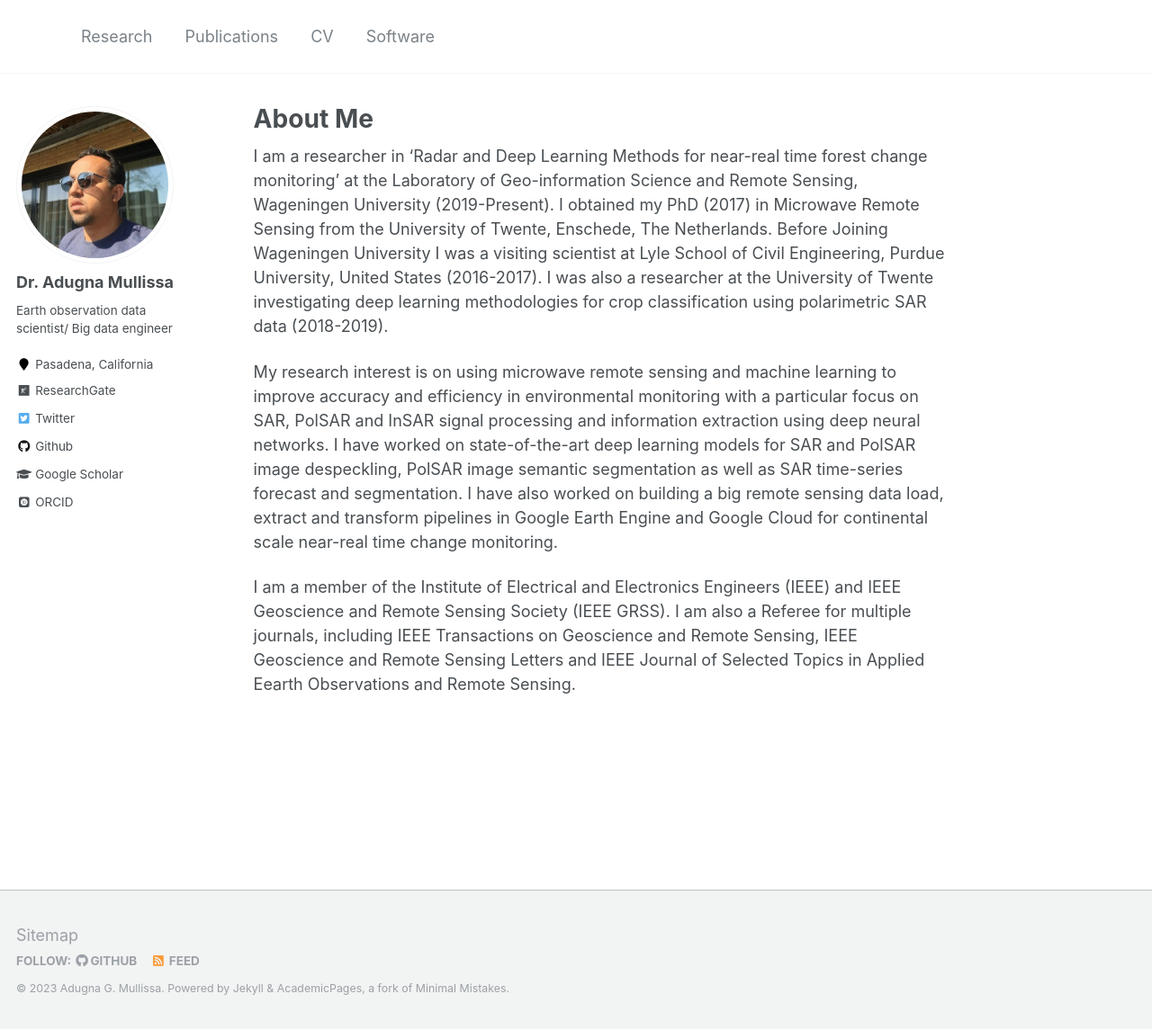
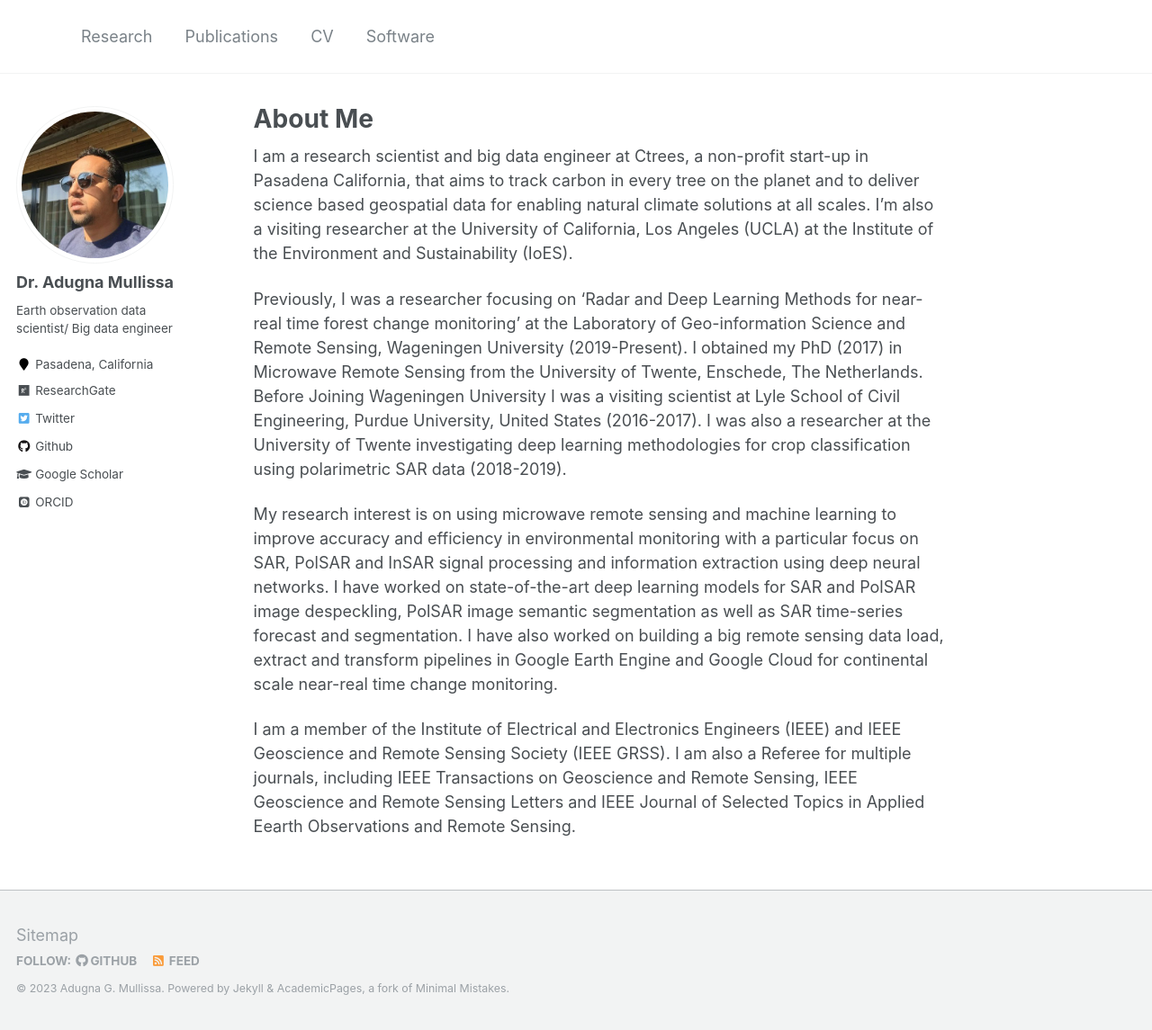
Before and after one commit to adugnag/adugnag.github.io, a Jekyll site: the page built from _pages/about.md, in a window 1280 px wide and 1145 px high. Shown: the whole window at 90% size. Built offline with Jekyll 4.4.1, drawn with Linux system fonts in a browser that asks for light colours; some web fonts are replaced.

Commit message:
Update about.md

```diff
--- a/_pages/about.md
+++ b/_pages/about.md
@@ -7,8 +7,9 @@ redirect_from:
   - /about/
   - /about.html
 ---
+I am a research scientist and big data engineer at Ctrees, a non-profit start-up in Pasadena California, that aims to track carbon in every tree on the planet and to deliver science based geospatial data for enabling natural climate solutions at all scales. I'm also a visiting researcher at the University of California, Los Angeles (UCLA) at the Institute of the Environment and Sustainability (IoES).
 
-I am a researcher in 'Radar and Deep Learning Methods for near-real time forest change monitoring' at the Laboratory of Geo-information Science and Remote Sensing, Wageningen University (2019-Present). I obtained my PhD (2017) in Microwave Remote Sensing from the University of Twente, Enschede, The Netherlands. Before Joining Wageningen University I was a visiting scientist at Lyle School of Civil Engineering, Purdue University, United States (2016-2017). I was also a researcher at the University of Twente investigating deep learning methodologies for crop classification using polarimetric SAR data (2018-2019).
+Previously, I was a researcher focusing on 'Radar and Deep Learning Methods for near-real time forest change monitoring' at the Laboratory of Geo-information Science and Remote Sensing, Wageningen University (2019-Present). I obtained my PhD (2017) in Microwave Remote Sensing from the University of Twente, Enschede, The Netherlands. Before Joining Wageningen University I was a visiting scientist at Lyle School of Civil Engineering, Purdue University, United States (2016-2017). I was also a researcher at the University of Twente investigating deep learning methodologies for crop classification using polarimetric SAR data (2018-2019).
 
 My research interest is on using microwave remote sensing and machine learning to improve accuracy and efficiency in environmental monitoring with a particular focus on SAR, PolSAR and InSAR signal processing and information extraction using deep neural networks. I have worked on state-of-the-art deep learning models for SAR and PolSAR image despeckling, PolSAR image semantic segmentation as well as SAR time-series forecast and segmentation. I have also worked on building a big remote sensing data load, extract and transform pipelines in Google Earth Engine and Google Cloud for continental scale near-real time change monitoring.
 
```
